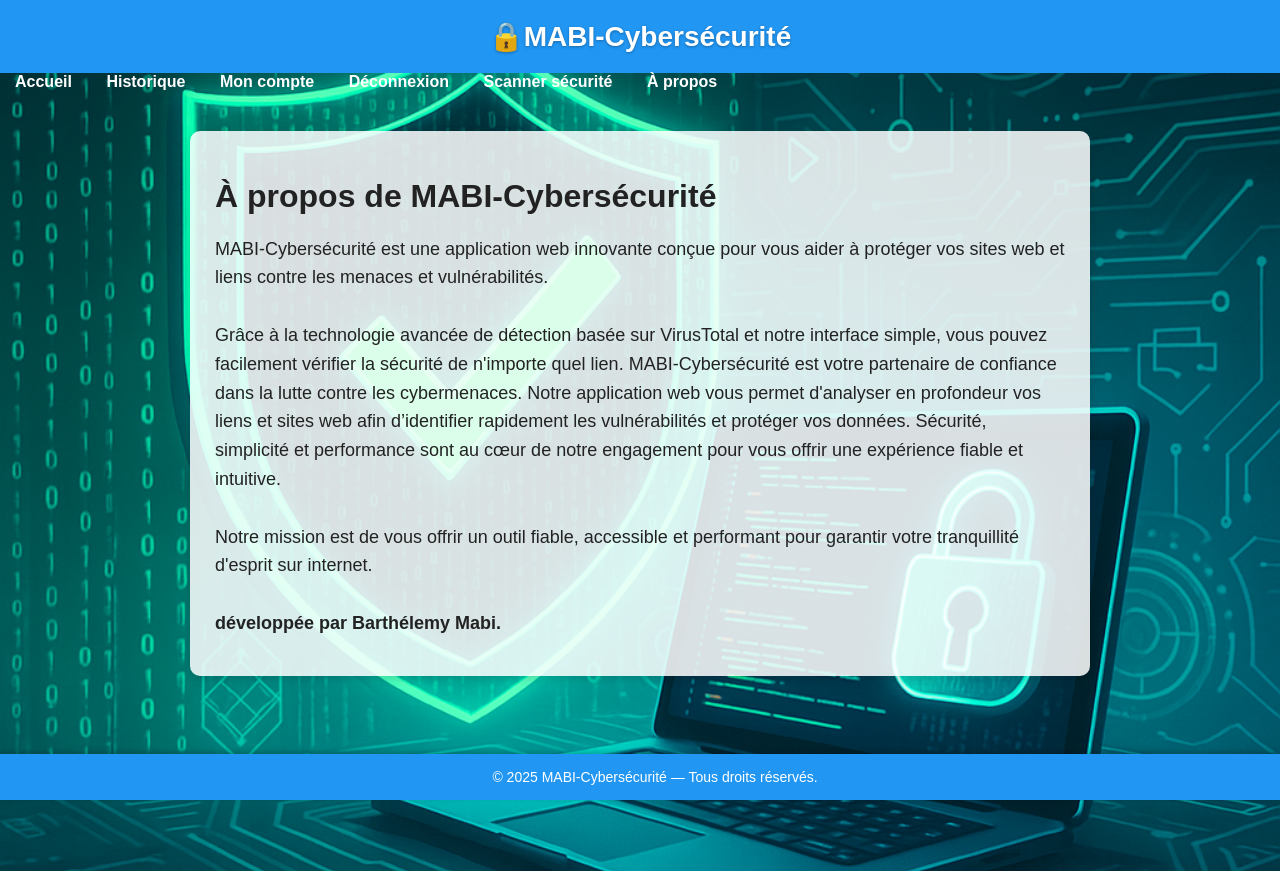
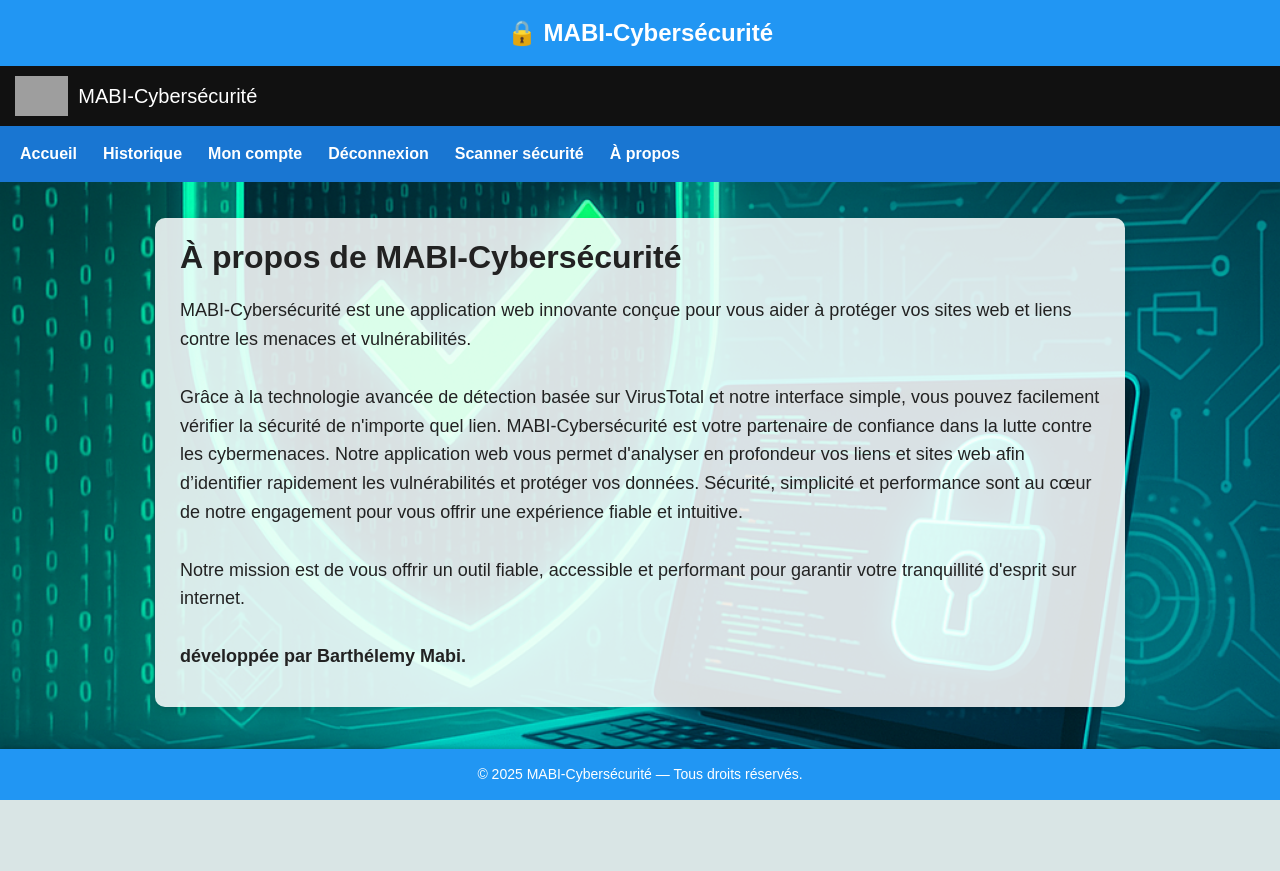
Before and after one commit to TchoubeubeBarthelemyMabi/MABI-Cybers-curit-, a Flask app: page /about in a window 1280 px wide. After the commit the page ends 800 px from the top, so only its background shows below. Run offline with Flask 3, Linux system fonts and the light colour scheme; a user stored in the database is signed in; grey boxes are pictures that could not be loaded.

Commit message:
Update base.html

```diff
--- a/templates/base.html
+++ b/templates/base.html
@@ -1,8 +1,11 @@
 <!doctype html>
-<html>
+<html lang="fr">
 <head>
-    <title>{{ title or " MABI-Cybersécurité" }}</title>
+  <meta charset="UTF-8">
+  <meta name="viewport" content="width=device-width, initial-scale=1">
+  <title>{{ title or "MABI-Cybersécurité" }}</title>
   <link rel="icon" type="image/png" href="{{ url_for('static', filename='favicon.png') }}">
+  <link rel="stylesheet" href="https://cdn.jsdelivr.net/npm/bootstrap@5.3.2/dist/css/bootstrap.min.css">
   <style>
     body {
       background-image: url('{{ url_for('static', filename='bg.jpg') }}');
@@ -14,49 +17,48 @@
     .header {
       background: #2196F3;
       color: #fff;
-            padding: 20px;
+      padding: 15px 10px;
       text-align: center;
-            font-size: 28px;
+      font-size: 24px;
       font-weight: 700;
-            text-shadow: 0 1px 3px rgba(0,0,0,0.3);
+      box-shadow: 0 2px 6px rgba(0,0,0,0.2);
     }
-        <header style="display:flex; align-items:center; padding:10px; background:#111; color:#fff;">
-  <img src="{{ url_for('static', filename='lg.jpg') }}" alt="lg.jpg" style="height:50px; margin-right:15px;">
-  <h1 style="font-size:24px;"> MABI-Cybersécurité</h1>
-</header>
-        nav {
-            background: #1976D2;
-            padding: 10px;
-            text-align: center;
-            box-shadow: 0 2px 5px rgba(0,0,0,0.2);
+    .logo-bar {
+      display: flex;
+      align-items: center;
+      background: #111;
+      color: #fff;
+      padding: 10px 15px;
     }
-        nav a {
-            color: #fff;
-            margin: 0 15px;
-            text-decoration: none;
-            font-weight: 700;
-            font-size: 16px;
-            transition: color 0.3s ease;
+    .logo-bar img {
+      height: 40px;
+      margin-right: 10px;
     }
-        nav a:hover {
-            color: #bbdefb;
+    .logo-bar h1 {
+      font-size: 20px;
+      margin: 0;
+    }
+    nav.navbar {
+      background-color: #1976D2;
+    }
+    nav .nav-link {
+      color: white !important;
+      font-weight: bold;
+      margin-right: 10px;
     }
     .footer {
       text-align: center;
       padding: 15px;
       background: #2196F3;
       color: #fff;
-            position: fixed;
-            bottom: 0;
-            width: 100%;
       font-size: 14px;
       box-shadow: 0 -2px 5px rgba(0,0,0,0.2);
+      margin-top: auto;
     }
     .content {
-            padding: 40px 20px 100px;
-            min-height: 80vh;
-            max-width: 900px;
-            margin: 0 auto;
+      padding: 30px 15px;
+      max-width: 1000px;
+      margin: auto;
     }
     .text-background {
       background-color: rgba(255, 255, 255, 0.85);
@@ -69,30 +71,43 @@
     .danger { color: red; }
   </style>
 </head>
-<body>
+<body class="d-flex flex-column min-vh-100">
 
-<div class="header">🔒MABI-Cybersécurité</div>
+  <div class="header">🔒 MABI-Cybersécurité</div>
+  <div class="logo-bar">
+    <img src="{{ url_for('static', filename='lg.jpg') }}" alt="logo">
+    <h1>MABI-Cybersécurité</h1>
+  </div>
 
-<nav>
-    <a href="{{ url_for('home') }}">Accueil</a>
-
-    <a href="{{ url_for('history') }}">Historique</a>
+  <nav class="navbar navbar-expand-md">
+    <div class="container-fluid">
+      <button class="navbar-toggler text-white border-white" type="button" data-bs-toggle="collapse" data-bs-target="#navMenu">
+        ☰
+      </button>
+      <div class="collapse navbar-collapse" id="navMenu">
+        <ul class="navbar-nav me-auto mb-2 mb-md-0">
+          <li class="nav-item"><a class="nav-link" href="{{ url_for('home') }}">Accueil</a></li>
+          <li class="nav-item"><a class="nav-link" href="{{ url_for('history') }}">Historique</a></li>
           {% if current_user.is_authenticated %}
-        <a href="{{ url_for('account') }}">Mon compte</a>
-        <a href="{{ url_for('logout') }}">Déconnexion</a>
+            <li class="nav-item"><a class="nav-link" href="{{ url_for('account') }}">Mon compte</a></li>
+            <li class="nav-item"><a class="nav-link" href="{{ url_for('logout') }}">Déconnexion</a></li>
           {% else %}
-        <a href="{{ url_for('login') }}">Connexion</a>
-        {# <a href="{{ url_for('signup') }}">Inscription</a> #}
+            <li class="nav-item"><a class="nav-link" href="{{ url_for('login') }}">Connexion</a></li>
+            <!-- <li class="nav-item"><a class="nav-link" href="{{ url_for('signup') }}">Inscription</a></li> -->
           {% endif %}
-    <a href="{{ url_for('vulnscan') }}">Scanner sécurité</a>
-    <a href="{{ url_for('about') }}">À propos</a>
+          <li class="nav-item"><a class="nav-link" href="{{ url_for('vulnscan') }}">Scanner sécurité</a></li>
+          <li class="nav-item"><a class="nav-link" href="{{ url_for('about') }}">À propos</a></li>
+        </ul>
+      </div>
+    </div>
   </nav>
 
   <div class="content">
     {% block content %}{% endblock %}
   </div>
 
-<div class="footer">© 2025  MABI-Cybersécurité — Tous droits réservés.</div>
+  <div class="footer">© 2025 MABI-Cybersécurité — Tous droits réservés.</div>
 
+  <script src="https://cdn.jsdelivr.net/npm/bootstrap@5.3.2/dist/js/bootstrap.bundle.min.js"></script>
 </body>
 </html>
```
Lines whose indentation alone changed are shown as unchanged.
